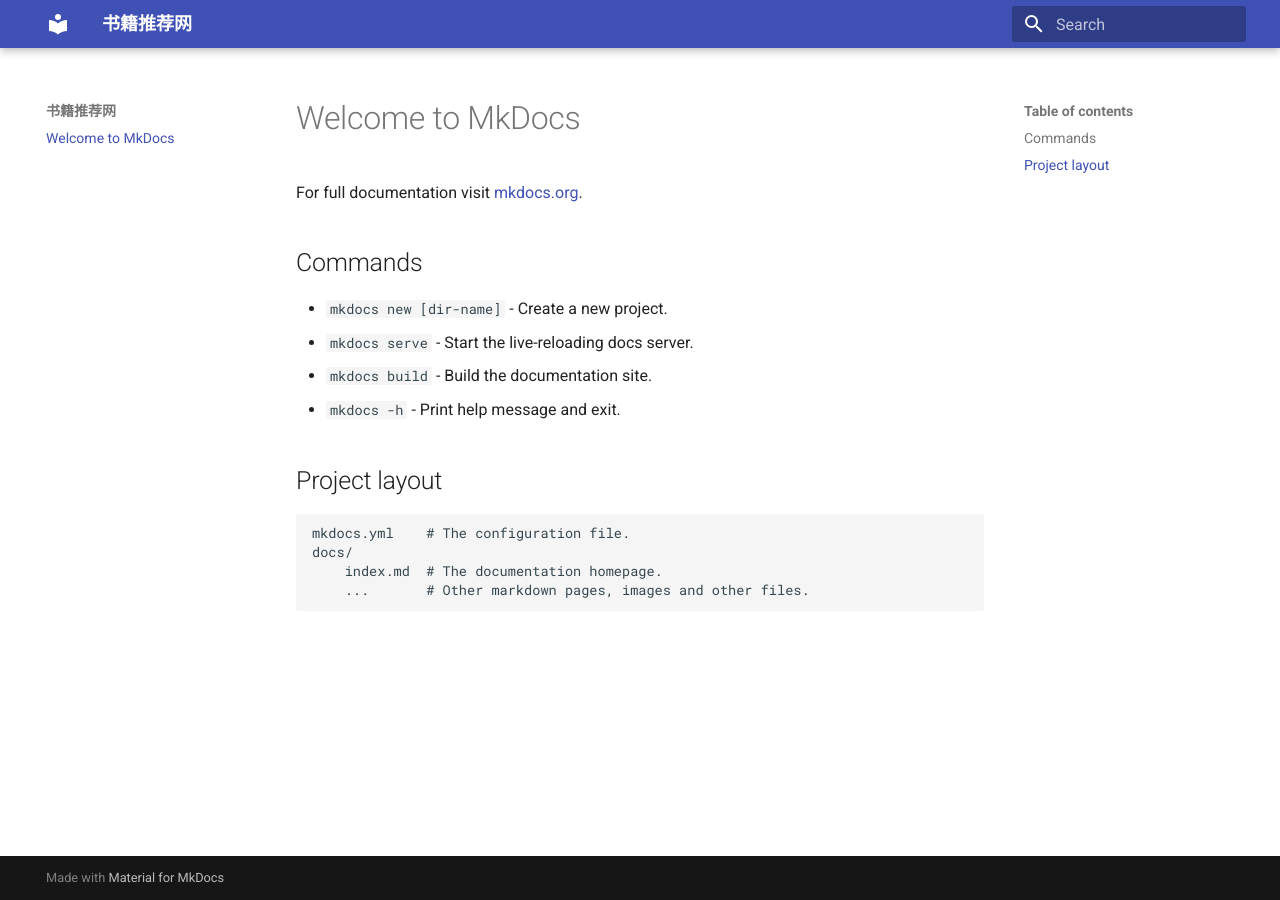
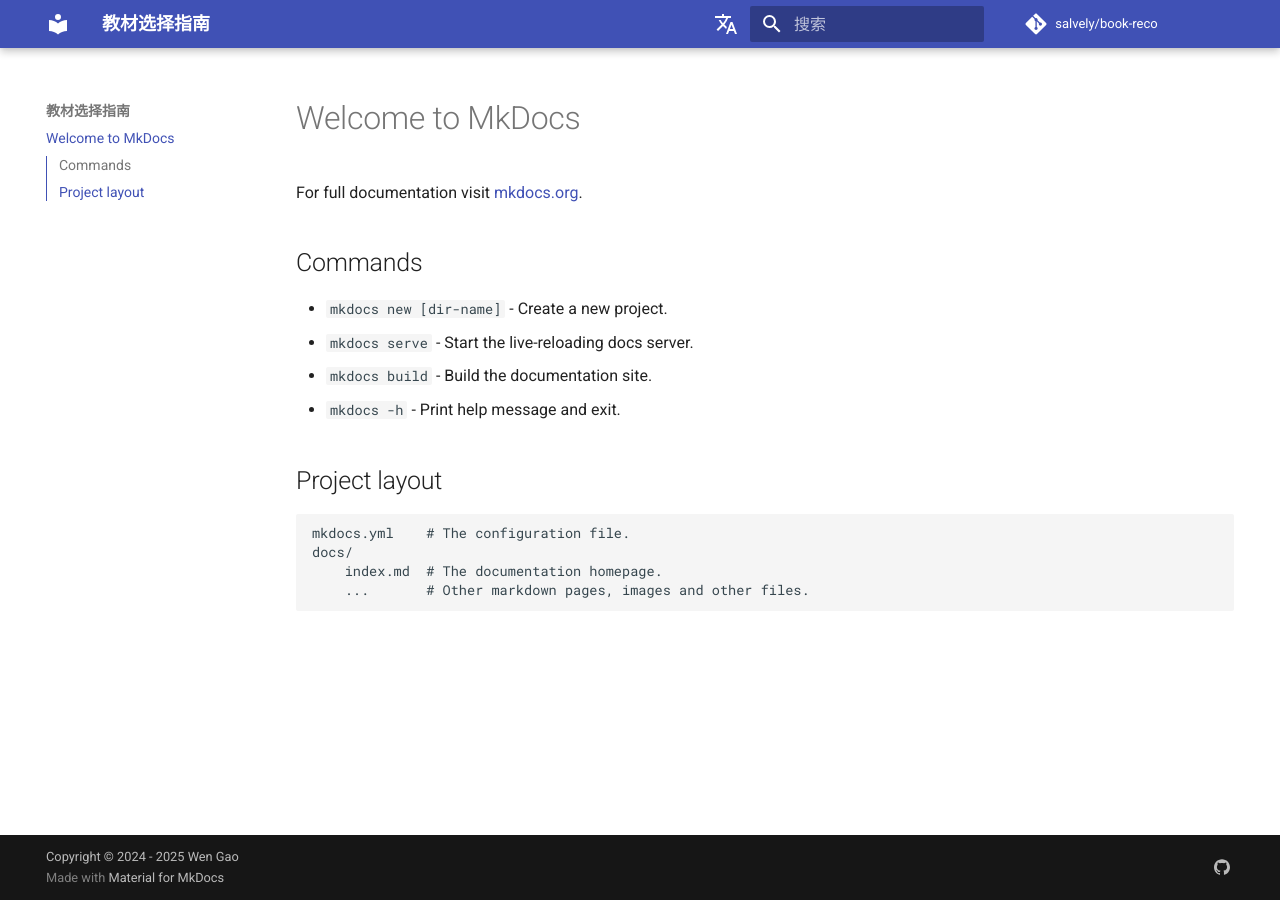
Before and after one commit to Salvely/book-reco, an MkDocs documentation site: the page built from docs/index.md, in a window 1280 px wide. Built offline with MkDocs 1.6.1 and Material for MkDocs 9.7.7, drawn with Linux system fonts in a browser that asks for light colours; comment, search, counter and statistics services are not loaded.

Commit message:
configured the website

```diff
--- /dev/null
+++ b/docs/.meta.yml
@@ -0,0 +1,3 @@
+---
+comments: true
+---
--- a/mkdocs.yml
+++ b/mkdocs.yml
@@ -1,4 +1,39 @@
-site_name: 书籍推荐网
-site_url: https://Salvely.github.io/books-reco
+site_name: 教材选择指南
+site_url: https://Salvely.github.io/book-reco
 theme:
   name: material
+  language: zh
+  icon:
+    repo: fontawesome/brands/git-alt
+  features:
+    - navigation.instant # 启用 instant loading(必须设置site_url)
+    - navigation.instant.prefetch # 用户悬停在链接上就开始加载页面
+    - navigation.instant.progress # 显示页面加载进度
+    - toc.follow # 边栏自动滚动
+    - toc.integrate # 目录导航集成
+    - navigation.top # 回到顶部按钮
+    - navigation.footer # 在页脚添加上一页和下一页的链接
+    - search.suggest # 开启搜索提示
+    - search.highlight # 搜索突出显示
+  custom_dir: overrides
+extra:
+  alternate:
+    - name: English
+      link: /en/
+      lang: en
+    - name: Deutsch
+      link: /de/
+      lang: de
+    - name: 繁体中文
+      link: /hant/
+      lang: zh-Hant
+  social:
+    - icon: simple/github
+      link: https://salvely.github.io/book-reco
+      name: book-reco
+  generator: true # 展示网站的生成方式
+plugins:
+  - search
+copyright: Copyright &copy; 2024 - 2025 Wen Gao # 版权声明
+repo_url: https://github.com/Salvely/book-reco # 设置github仓库（或其他仓库）链接
+repo_name: salvely/book-reco # 自定义的仓库名称
--- /dev/null
+++ b/overrides/partials/comments.html
@@ -0,0 +1,52 @@
+{% if page.meta.comments %}
+<h2 id="__comments">{{ lang.t("meta.comments") }}</h2>
+<!-- Insert generated snippet here -->
+<script
+  src="https://giscus.app/client.js"
+  data-repo="Salvely/book-reco"
+  data-repo-id="R_kgDOMDZ31w"
+  data-category="Announcements"
+  data-category-id="DIC_kwDOMDZ3184CfyvR"
+  data-mapping="pathname"
+  data-strict="0"
+  data-reactions-enabled="1"
+  data-emit-metadata="0"
+  data-input-position="bottom"
+  data-theme="preferred_color_scheme"
+  data-lang="zh-CN"
+  crossorigin="anonymous"
+  async
+></script>
+<!-- Synchronize Giscus theme with palette -->
+<script>
+  var giscus = document.querySelector("script[src*=giscus]");
+
+  // Set palette on initial load
+  var palette = __md_get("__palette");
+  if (palette && typeof palette.color === "object") {
+    var theme = palette.color.scheme === "slate" ? "transparent_dark" : "light";
+
+    // Instruct Giscus to set theme
+    giscus.setAttribute("data-theme", theme);
+  }
+
+  // Register event handlers after documented loaded
+  document.addEventListener("DOMContentLoaded", function () {
+    var ref = document.querySelector("[data-md-component=palette]");
+    ref.addEventListener("change", function () {
+      var palette = __md_get("__palette");
+      if (palette && typeof palette.color === "object") {
+        var theme =
+          palette.color.scheme === "slate" ? "transparent_dark" : "light";
+
+        // Instruct Giscus to change theme
+        var frame = document.querySelector(".giscus-frame");
+        frame.contentWindow.postMessage(
+          { giscus: { setConfig: { theme } } },
+          "https://giscus.app"
+        );
+      }
+    });
+  });
+</script>
+{% endif %}
```
Also changed, not shown: docs/google605f27bf54597938.html (renamed from google605f27bf54597938.html), site/404.html, site/google605f27bf54597938.html (added), site/index.html, site/search/search_index.json, site/sitemap.xml, 1 other file.
